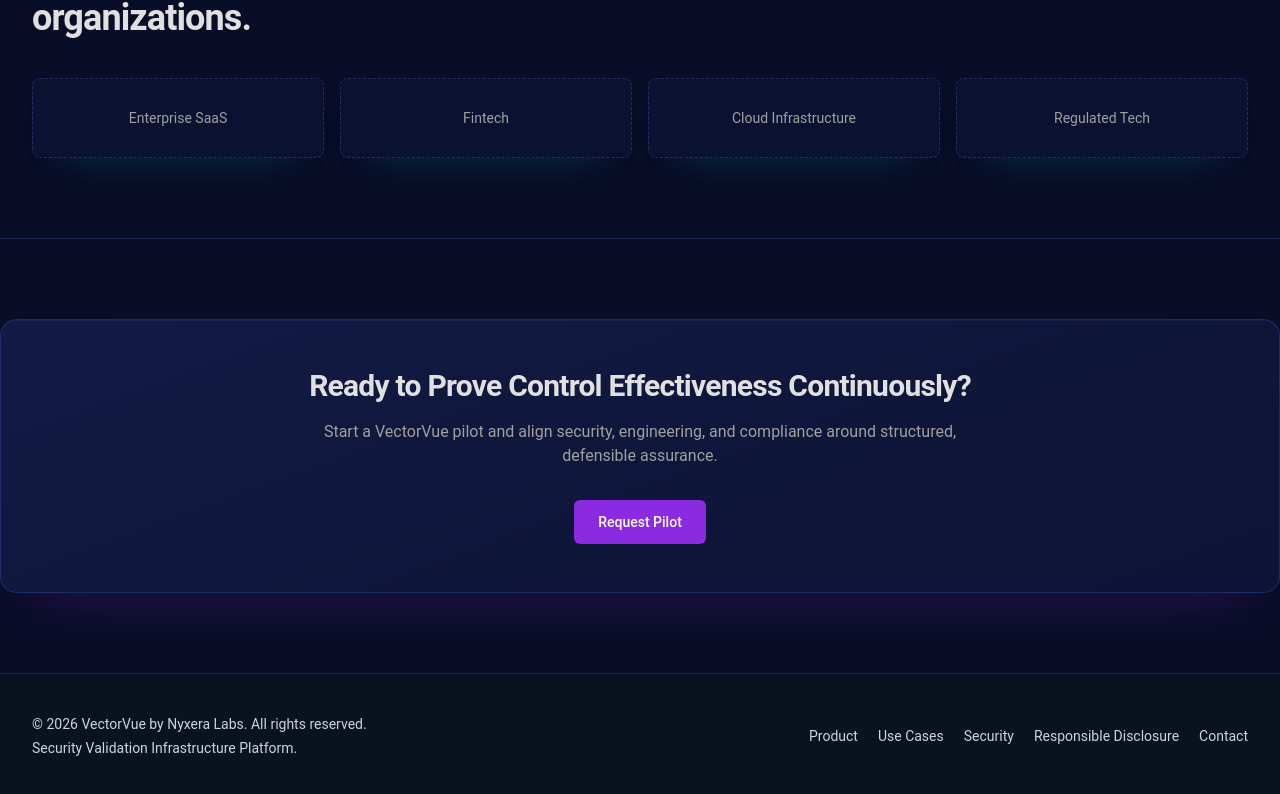
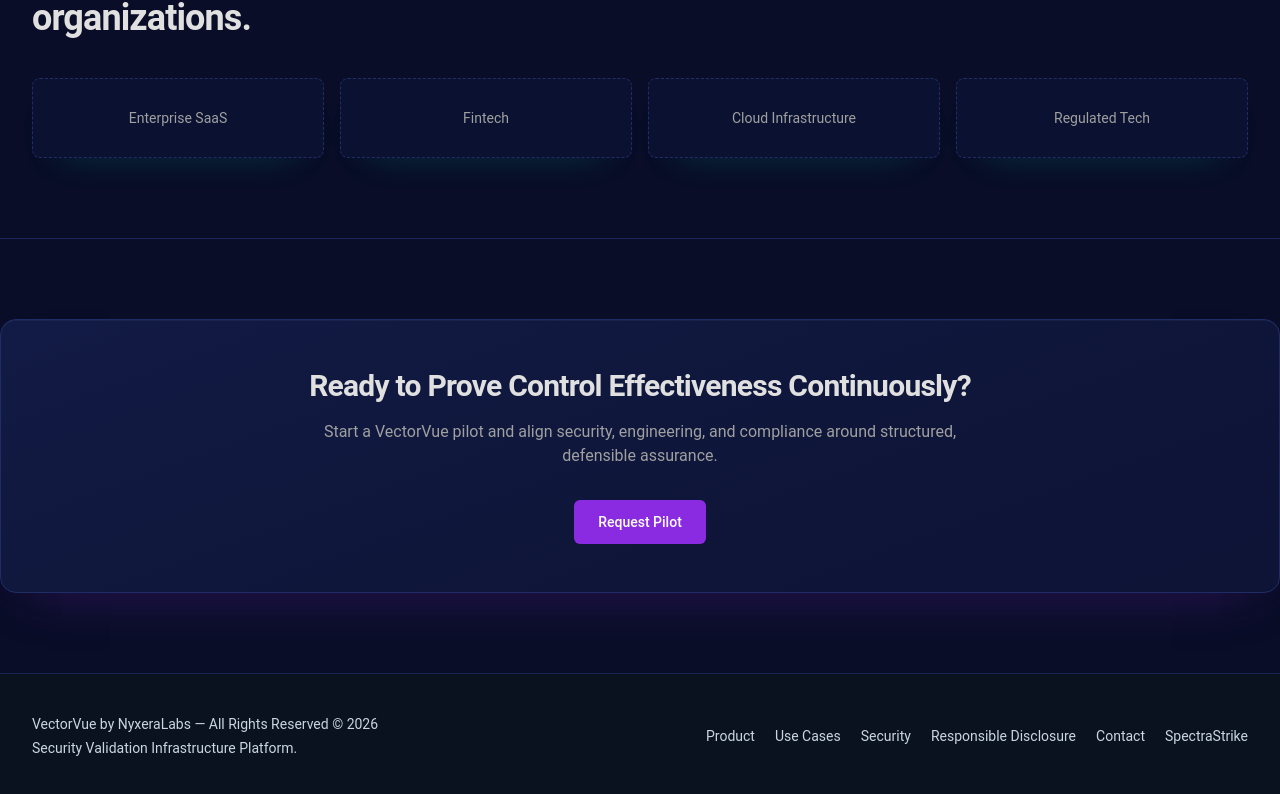
Before and after one commit to JoseMariaMicoli/VectorVue-Website, a Next.js app: page / in a window 1280 px wide. Shown: the part 3385-4179 px from the top of the page. Built offline with nearby package versions, Linux system fonts and the light colour scheme.

Commit message:
feat: align footer branding format and add spectrastrike ecosystem link

```diff
--- a/components/footer.tsx
+++ b/components/footer.tsx
@@ -2,11 +2,13 @@
 import { Container } from '@/components/container';
 
 export function Footer() {
+  const year = new Date().getFullYear();
+
   return (
     <footer className="border-t border-border/70 bg-[#0a1220] py-8 text-slate-200 sm:py-10 3xl:py-12">
       <Container className="flex flex-col gap-5 text-sm text-slate-300 md:flex-row md:items-center md:justify-between 3xl:text-base">
         <div className="max-w-3xl">
-          <p>© 2026 VectorVue by Nyxera Labs. All rights reserved.</p>
+          <p>VectorVue by NyxeraLabs — All Rights Reserved © {year}</p>
           <p className="mt-1">Security Validation Infrastructure Platform.</p>
         </div>
         <div className="flex flex-wrap gap-5">
@@ -25,6 +27,9 @@
           <Link href="/contact" className="hover:text-white">
             Contact
           </Link>
+          <a href="https://spectrastrike.nyxera.cloud" className="hover:text-white">
+            SpectraStrike
+          </a>
         </div>
       </Container>
     </footer>
```
